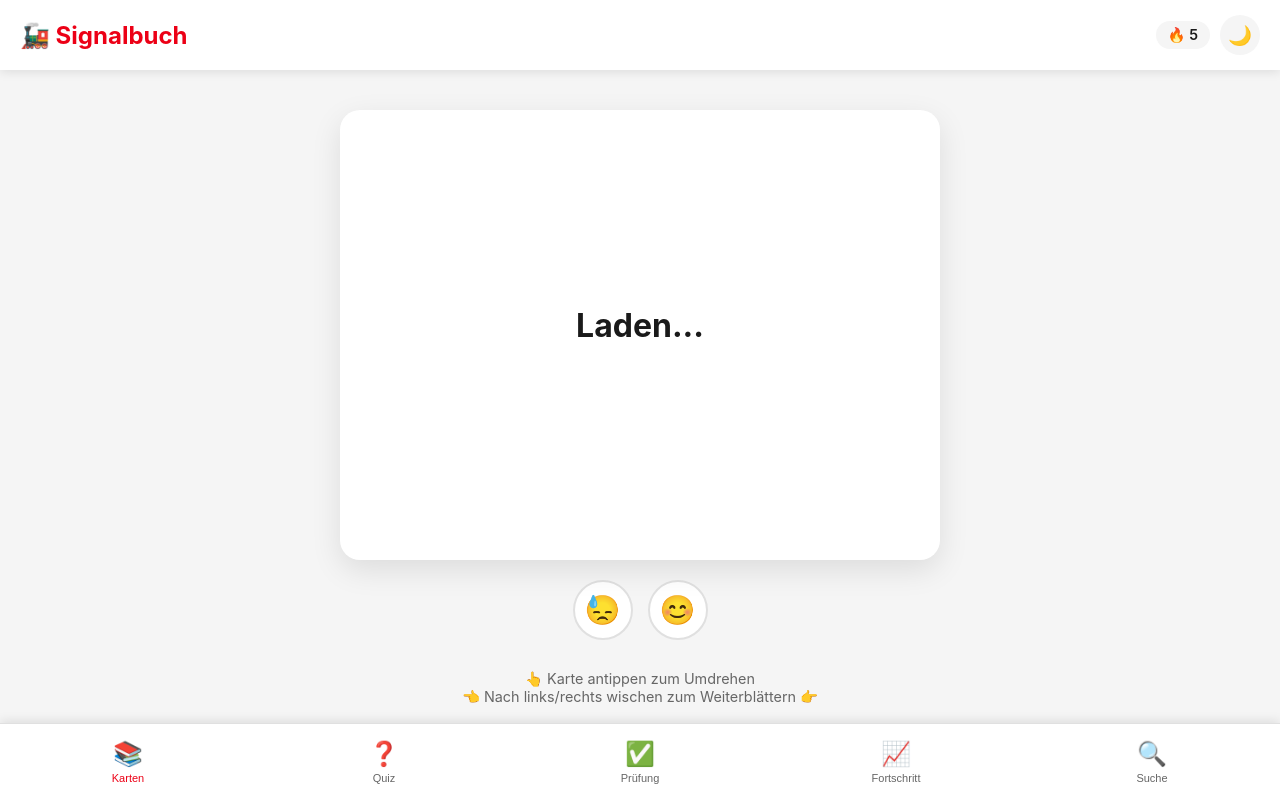
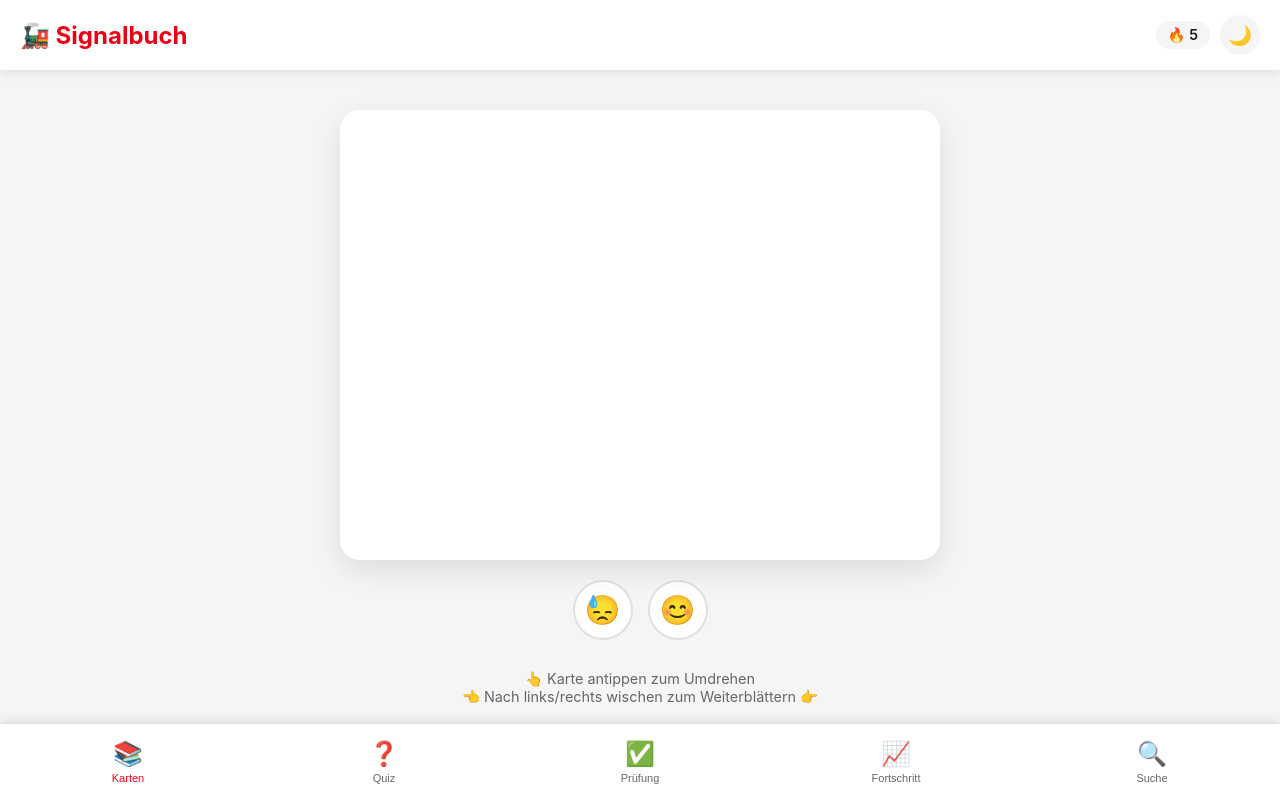
Before and after one commit to BadFameZz/Signalbuch, a plain HTML site: page index.html in a window 1280 px wide. Drawn offline with Linux system fonts and the light colour scheme.

Commit message:
Laden-Text bei Karten entfernt

```diff
--- a/index.html
+++ b/index.html
@@ -391,7 +391,7 @@
             <div class="container">
                 <div class="card-container">
                     <div class="card" id="card">
-                        <h2 id="cardTitle">Laden...</h2>
+                        <h2 id="cardTitle"></h2>
                         <div id="cardContent"></div>
                     </div>
                 </div>
```
